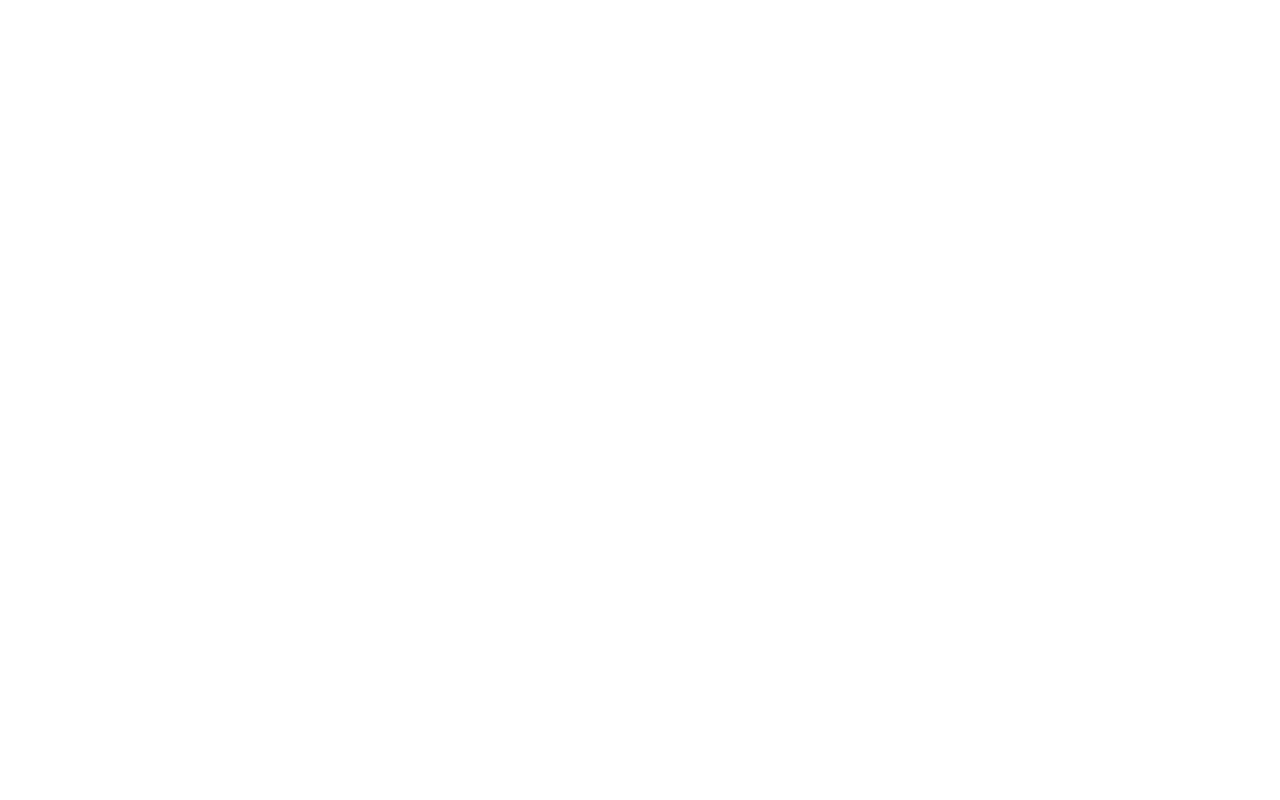
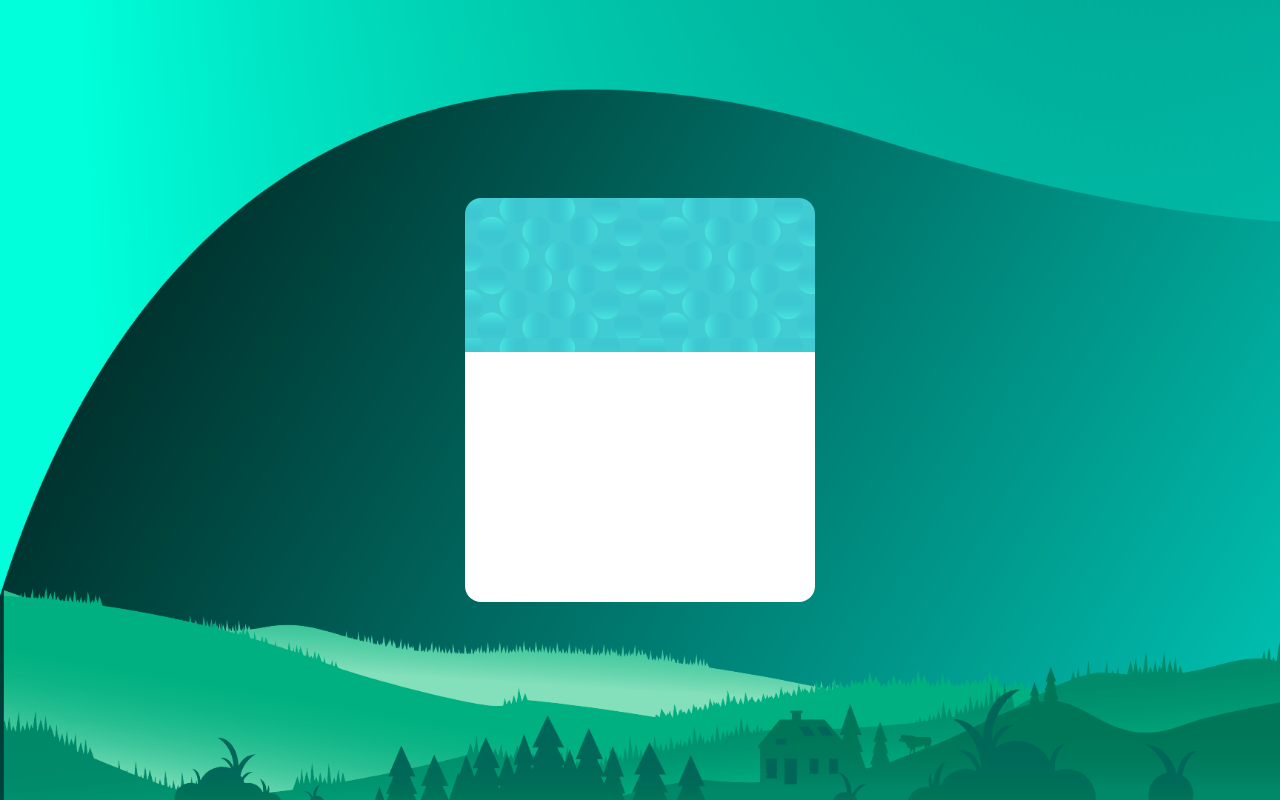
Before and after one commit to Sabeer-Junaid/profile-card-component, a plain HTML site: page index.html in a window 1280 px wide. Drawn offline with nearby package versions, Linux system fonts and the light colour scheme; files that its build step writes are made by us from their sources.

Commit message:
add background etc

```diff
--- a/assets/styles.css
+++ b/assets/styles.css
@@ -1,5 +1,33 @@
-*{
-    margin: 0;
-    padding: 0;
-    box-sizing: border-box;
+* {
+  margin: 0;
+  padding: 0;
+  box-sizing: border-box;
 }
+
+body {
+  place-content: center;
+  min-height: 100vh;
+  background-image: url(images/background.png);
+  background-size: cover;
+  background-repeat: no-repeat;
+}
+
+.upcard {
+  height: 170px;
+  width: 350px;
+  background-color: blue;
+  border-radius: 1rem;
+  background-image: url(images/bg-pattern-card.svg);
+}
+
+.bottomcard {
+  background-color: white;
+  height: 250px;
+  width: 350px;
+  display: flex;
+  justify-content: center;
+  align-items: center;
+  margin-top: -1rem;
+  border-bottom-left-radius: 1rem;
+  border-bottom-right-radius: 1rem;
+}
--- a/index.html
+++ b/index.html
@@ -9,10 +9,13 @@
     />
 
     <!-- Bootstrap CSS -->
-   <link rel="stylesheet" href="https://cdn.jsdelivr.net/npm/bootstrap@5.3.3/dist/css/bootstrap.min.css"/>
+    <link
+      rel="stylesheet"
+      href="https://cdn.jsdelivr.net/npm/bootstrap@5.3.3/dist/css/bootstrap.min.css"
+    />
 
     <!-- Link CSS -->
-    <link rel="stylesheet" href="styles.css" />
+    <link rel="stylesheet" href="assets/styles.css" />
 
     <title>Profile Card Component</title>
 
@@ -31,6 +34,8 @@
   </head>
 
   <body>
+    <div class="upcard container"></div>
+    <div class="bottomcard container"></div>
 
 
     <!-- Optional JavaScript -->
```
Also changed, not shown: assets/images/background.png (added).
